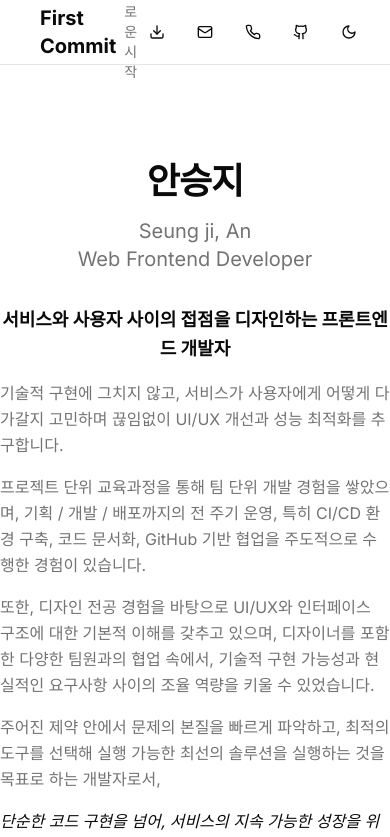
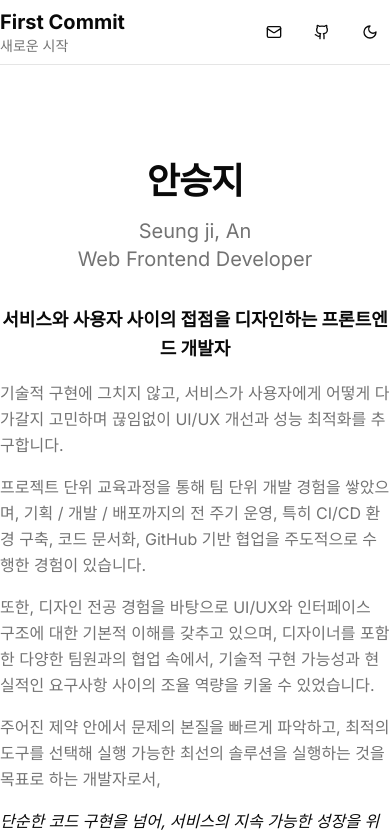
Before and after one commit to s-ja/portfolio-first-commit, a Next.js app in the folder first-commit/: page / in a window 390 px wide. Shown: the top 837 px of the page. Built offline with nearby package versions, Linux system fonts and the light colour scheme.

Commit message:
스타일 조정 및 반응형 고려 수정, 개인정보 고려 특정 요소 제거

```diff
--- a/first-commit/components/header.tsx
+++ b/first-commit/components/header.tsx
@@ -25,24 +25,16 @@ export function Header() {
   if (!mounted) return null;
 
   return (
-    <header className="sticky top-0 z-50 w-full border-b bg-background/95 backdrop-blur supports-[backdrop-filter]:bg-background/60 px-10">
+    <header className="sticky top-0 z-50 w-full border-b bg-background/95 backdrop-blur supports-[backdrop-filter]:bg-background/60 md:px-10">
       <div className="container flex h-16 items-center justify-between mx-auto">
-        <div className="flex items-center space-x-2">
+        <div className="flex flex-col justify-start items-start">
           <h1 className="text-xl font-bold">First Commit</h1>
           <span className="text-sm text-muted-foreground">새로운 시작</span>
         </div>
         <nav className="flex items-center space-x-2">
-          <Button variant="ghost" size="sm" onClick={handleDownloadResume}>
-            <Download className="h-4 w-4" />
-          </Button>
           <Button variant="ghost" size="sm" asChild>
             <a href="mailto:dkstmdwl0615@naver.com">
               <Mail className="h-4 w-4" />
-            </a>
-          </Button>
-          <Button variant="ghost" size="sm" asChild>
-            <a href="tel:010-8642-8777">
-              <Phone className="h-4 w-4" />
             </a>
           </Button>
           <Button variant="ghost" size="sm" asChild>
```
